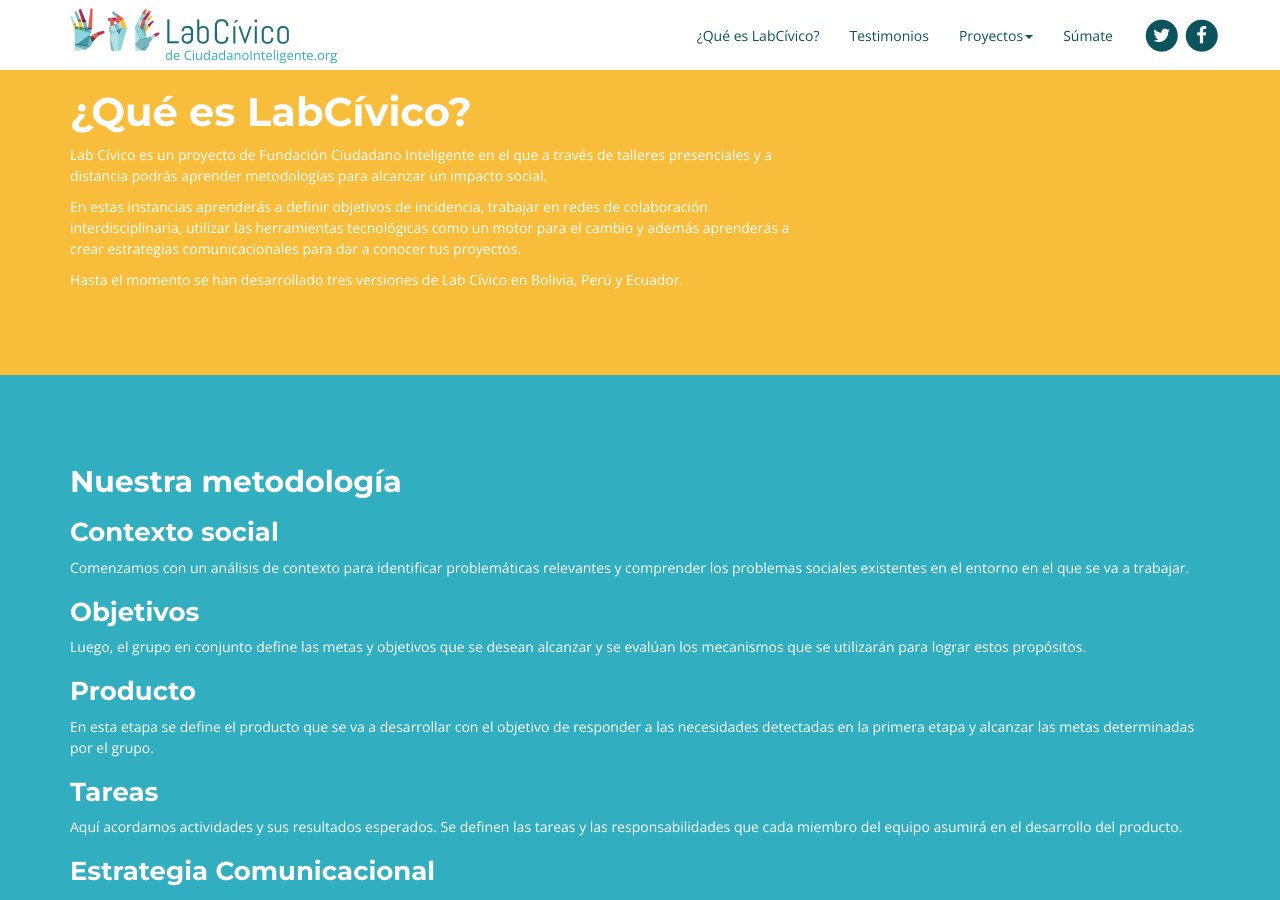
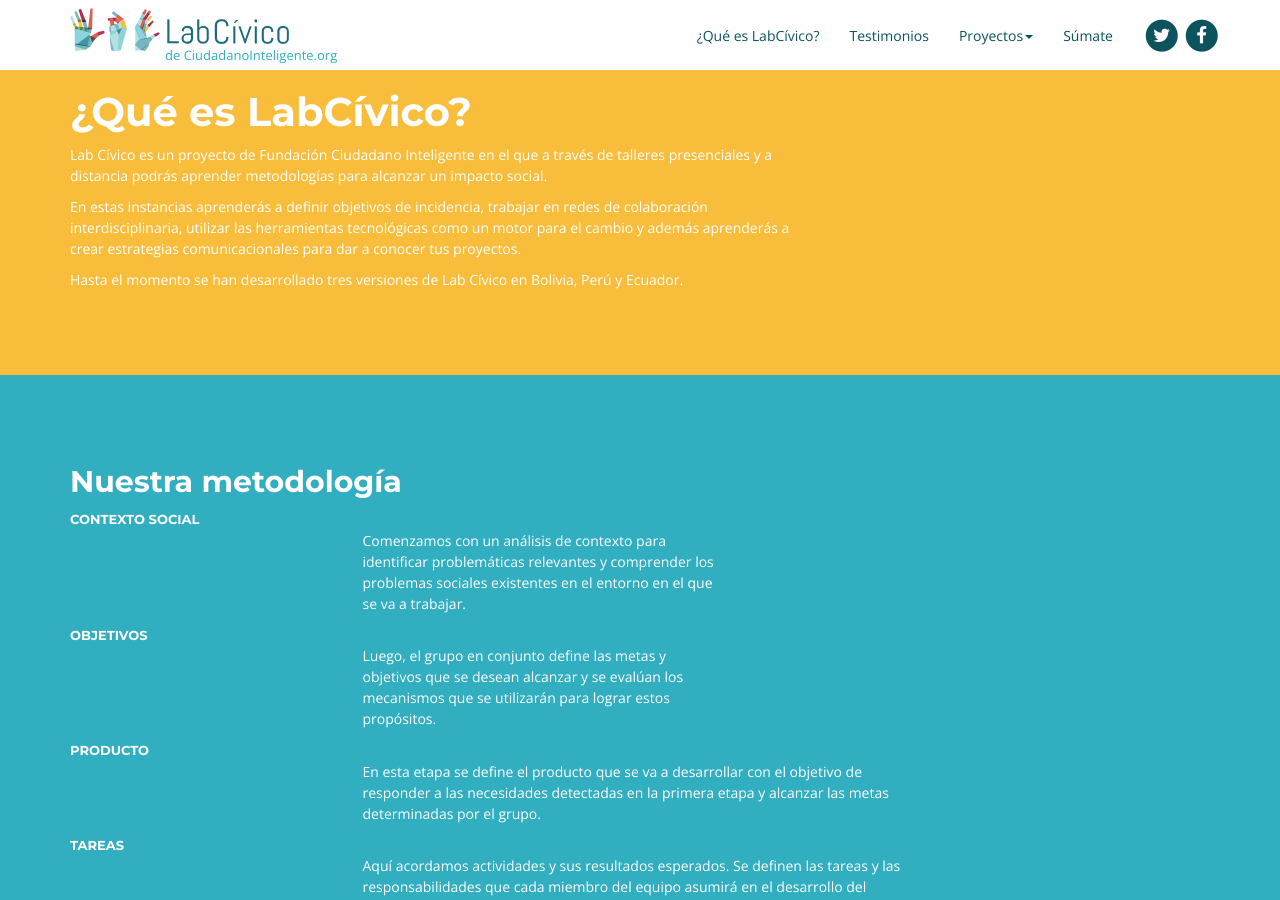
Before and after one commit to ciudadanointeligente/br.labcivico.org.github.io, a Jekyll site: the page built from que-es-labcivico.html, in a window 1280 px wide and 900 px high. Built offline with Jekyll 4.4.1, drawn with Linux system fonts in a browser that asks for light colours; nearby versions of some CDN libraries.

Commit message:
Add cols to que-es

```diff
--- a/que-es-labcivico.html
+++ b/que-es-labcivico.html
@@ -17,16 +17,76 @@
 <section class="container-blue" id="about">
 	<div class="container">
 		<h2>Nuestra metodología</h2>
-		<h3>Contexto social</h3>
-		<p>Comenzamos con un análisis de contexto para identificar problemáticas relevantes y comprender los problemas sociales existentes en el entorno en el que se va a trabajar.</p>
-		<h3>Objetivos</h3>
-		<p>Luego, el grupo en conjunto define las metas y objetivos que se desean alcanzar y se evalúan los mecanismos que se utilizarán para lograr estos propósitos.</p>
-		<h3>Producto</h3>
-		<p>En esta etapa se define el producto que se va a desarrollar con el objetivo de responder a las necesidades detectadas en la primera etapa y alcanzar las metas determinadas por el grupo.</p>
-		<h3>Tareas</h3>
-		<p>Aquí acordamos actividades y sus resultados esperados. Se definen las tareas y las responsabilidades que cada miembro del equipo asumirá en el desarrollo del producto.</p>
-		<h3>Estrategia Comunicacional</h3>
-		<p>Finalmente diseñamos una estrategia comunicacional y de incidencia para promocionar el producto desarrollado y darlo a conocer a través de los medios de comunicación y las redes sociales.</p>
+		<div class="row">
+			<div class="col-md-12">
+				<span>Contexto social</span>
+			</div>
+		</div>
+		<div class="row">
+			<div class="col-md-3">
+
+			</div>
+			<div class="col-md-4">
+			<p>Comenzamos con un análisis de contexto para identificar problemáticas relevantes y comprender los problemas sociales existentes en el entorno en el que se va a trabajar.</p>
+			</div>
+		</div>
+
+		<div class="row">
+			<div class="col-md-12">
+				<span>Objetivos</span>
+			</div>
+		</div>
+		<div class="row">
+			<div class="col-md-3">
+
+			</div>
+			<div class="col-md-4">
+			<p>Luego, el grupo en conjunto define las metas y objetivos que se desean alcanzar y se evalúan los mecanismos que se utilizarán para lograr estos propósitos.</p>
+			</div>
+		</div>
+
+		<div class="row">
+			<div class="col-md-12">
+				<span>Producto</span>
+			</div>
+		</div>
+		<div class="row">
+			<div class="col-md-3">
+
+			</div>
+			<div class="col-md-6">
+			<p>En esta etapa se define el producto que se va a desarrollar con el objetivo de responder a las necesidades detectadas en la primera etapa y alcanzar las metas determinadas por el grupo.</p>
+			</div>
+		</div>
+
+		<div class="row">
+			<div class="col-md-12">
+				<span>Tareas</span>
+			</div>
+		</div>
+		<div class="row">
+			<div class="col-md-3">
+
+			</div>
+			<div class="col-md-6">
+			<p>Aquí acordamos actividades y sus resultados esperados. Se definen las tareas y las responsabilidades que cada miembro del equipo asumirá en el desarrollo del producto.</p>
+			</div>
+		</div>
+
+		<div class="row">
+			<div class="col-md-12">
+				<span>Estrategia Comunicacional</span
+			</div>
+		</div>
+		<div class="row">
+			<div class="col-md-3">
+
+			</div>
+			<div class="col-md-6">
+			<p>Finalmente diseñamos una estrategia comunicacional y de incidencia para promocionar el producto desarrollado y darlo a conocer a través de los medios de comunicación y las redes sociales.</p>
+			</div>
+		</div>
+
 	</div>
 </section>
 
```
